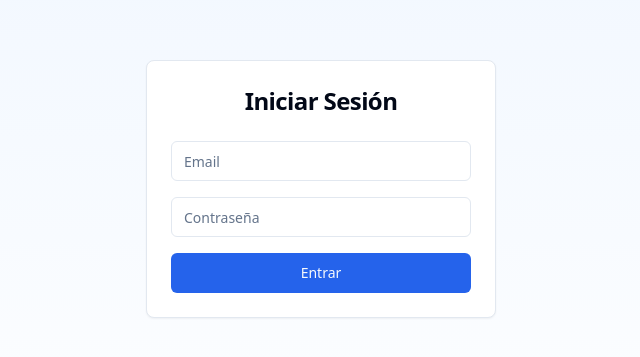
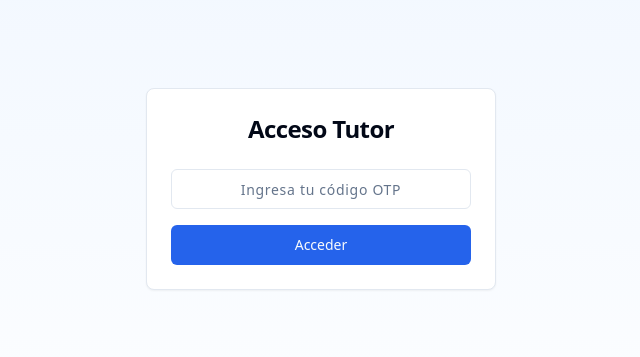
Before and after one commit to joseramos424/teachmate-otp-connect, a React (Vite) app: page /login in a window 1280 px wide. Shown: the part 211-568 px from the top of the page, without its empty margins (319-959 px from the left). Built offline with nearby package versions, Linux system fonts and the light colour scheme.

Commit message:
Use OTP for Tutor Login
Updated the tutor login process to utilize OTP (One-Time Password) authentication instead of the previous method. This change enhances security for tutor logins.
[skip gpt_engineer]

```diff
--- /dev/null
+++ b/src/components/tutor/OTPLogin.tsx
@@ -0,0 +1,88 @@
+import { useState } from "react";
+import { Button } from "@/components/ui/button";
+import { Input } from "@/components/ui/input";
+import { Card, CardContent, CardHeader, CardTitle } from "@/components/ui/card";
+import { useNavigate } from "react-router-dom";
+import { toast } from "sonner";
+import { supabase } from "@/integrations/supabase/client";
+
+export const TutorOTPLogin = () => {
+  const [otp, setOtp] = useState("");
+  const [isLoading, setIsLoading] = useState(false);
+  const navigate = useNavigate();
+
+  const handleSubmit = async (e: React.FormEvent) => {
+    e.preventDefault();
+    setIsLoading(true);
+
+    try {
+      const { data, error } = await supabase
+        .from('tutor_otp_codes')
+        .select('*')
+        .eq('code', otp)
+        .eq('used', false)
+        .gt('expires_at', new Date().toISOString())
+        .single();
+
+      if (error) {
+        console.error('Error verificando OTP:', error);
+        toast.error("Error al verificar el código");
+        return;
+      }
+
+      if (!data) {
+        toast.error("Código OTP inválido o expirado");
+        return;
+      }
+
+      // Marcar el código como usado
+      const { error: updateError } = await supabase
+        .from('tutor_otp_codes')
+        .update({ used: true })
+        .eq('id', data.id);
+
+      if (updateError) {
+        console.error('Error actualizando OTP:', updateError);
+        toast.error("Error al procesar el código");
+        return;
+      }
+
+      toast.success("Acceso concedido");
+      navigate("/tutor/dashboard");
+    } catch (error) {
+      console.error('Error:', error);
+      toast.error("Error al procesar la solicitud");
+    } finally {
+      setIsLoading(false);
+    }
+  };
+
+  return (
+    <Card className="w-[350px]">
+      <CardHeader>
+        <CardTitle className="text-2xl font-bold text-center">
+          Acceso Tutor
+        </CardTitle>
+      </CardHeader>
+      <CardContent>
+        <form onSubmit={handleSubmit} className="space-y-4">
+          <div className="space-y-2">
+            <Input
+              type="text"
+              placeholder="Ingresa tu código OTP"
+              value={otp}
+              onChange={(e) => setOtp(e.target.value)}
+              required
+              maxLength={6}
+              className="text-center text-2xl tracking-wider"
+              disabled={isLoading}
+            />
+          </div>
+          <Button type="submit" className="w-full" disabled={isLoading}>
+            {isLoading ? "Verificando..." : "Acceder"}
+          </Button>
+        </form>
+      </CardContent>
+    </Card>
+  );
+};
--- a/src/pages/Login.tsx
+++ b/src/pages/Login.tsx
@@ -1,9 +1,9 @@
-import { LoginForm } from "@/components/auth/LoginForm";
+import { TutorOTPLogin } from "@/components/tutor/OTPLogin";
 
 const Login = () => {
   return (
     <div className="min-h-screen flex items-center justify-center bg-gradient-to-b from-blue-50 to-white">
-      <LoginForm />
+      <TutorOTPLogin />
     </div>
   );
 };
```
